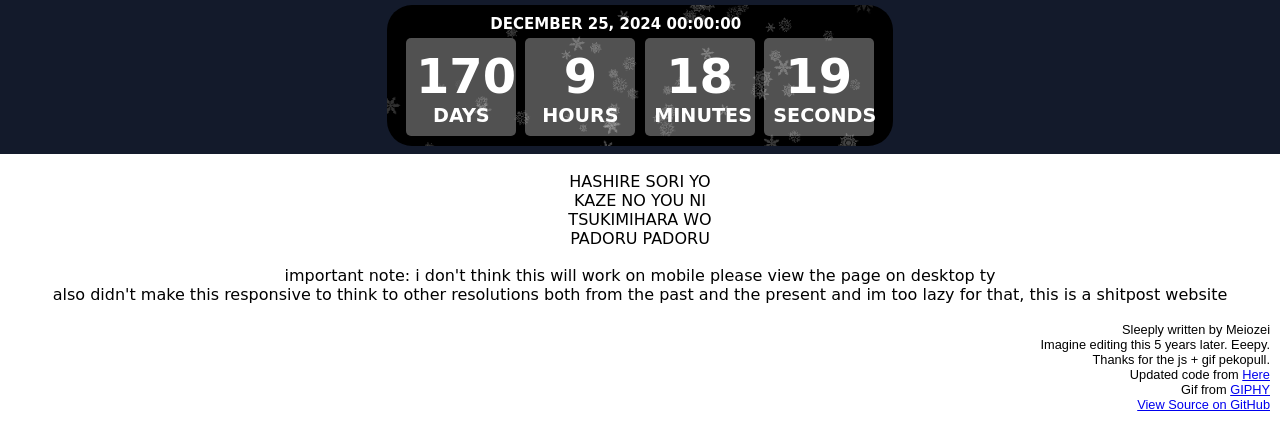
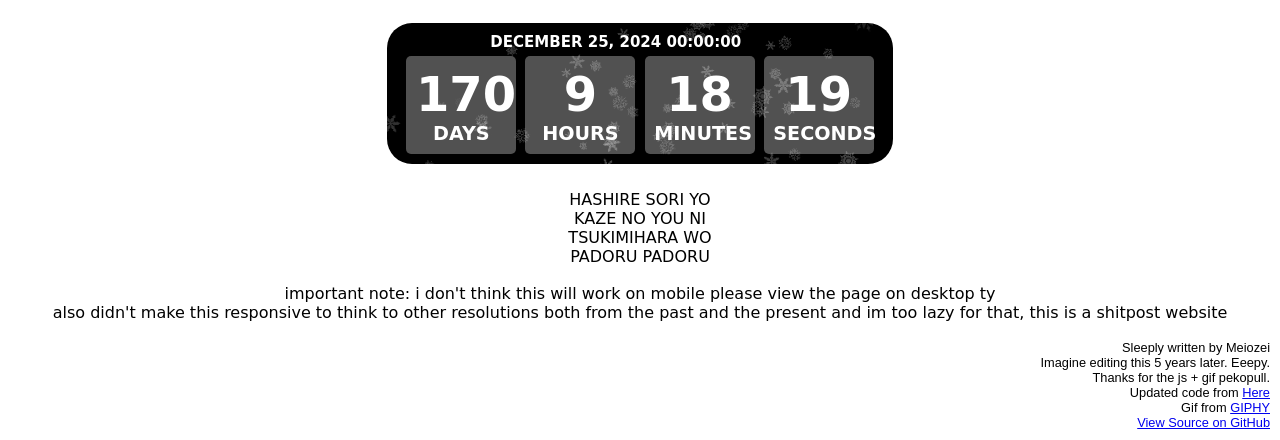
Before and after one commit to meiozei/padoruchristmas.github.io, a plain HTML site: page index.html in a window 1280 px wide. Shown: the part 1018-1458 px from the top of the page. Drawn offline with Linux system fonts and the light colour scheme.

Commit message:
added br and removed black bg

```diff
--- a/style.css
+++ b/style.css
@@ -15,8 +15,6 @@ html {
 .countdown-timer {
     animation: fadeIn 2s ease-in-out;
     align-items: center;
-    background-color: #131a2b;
-    border-radius: 0px;
     color: #fff;
     font-size: 15px;
     font-weight: 600;
```
Also changed, not shown: index.html (+1 -0 lines).
